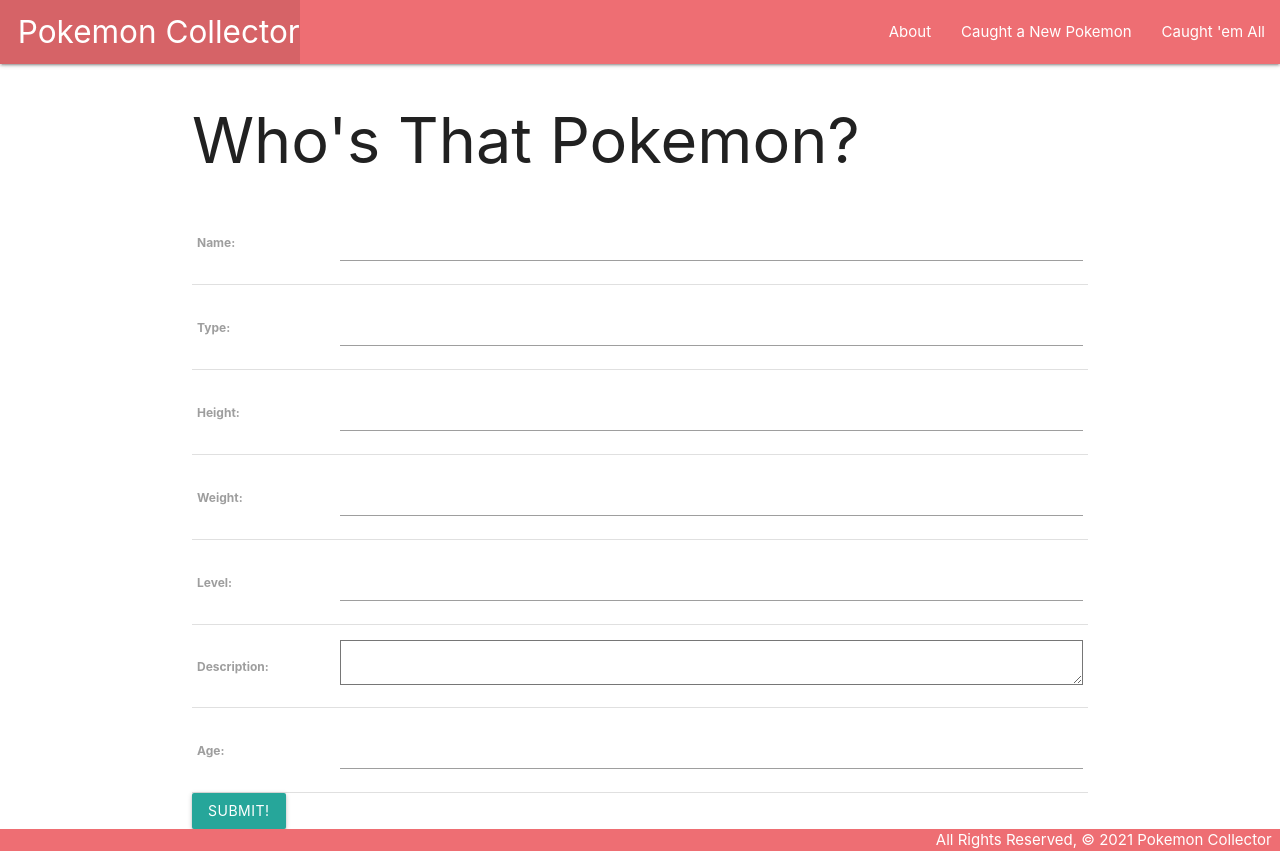
After one commit to amayorga7904/finchcollector, a Django app: page /pokemon/create/ in a window 1280 px wide. The commit adds this page. Run offline with Django 4.2, Linux system fonts and the light colour scheme.

Commit message:
create, update, and delete implemented

```diff
--- a/main_app/models.py
+++ b/main_app/models.py
@@ -1,4 +1,26 @@
 from django.db import models
+from django.urls import reverse
+
+TYPES = (
+    ('BUG', 'Bug'),
+    ('DRK', 'Dark'),
+    ('DRG', 'Dragon'),
+    ('ELC', 'Electric'),
+    ('FRY', 'Fairy'),
+    ('FGT', 'Fighting'),
+    ('FIR', 'Fire'),
+    ('FLY', 'Flying'),
+    ('GHS', 'Ghost'),
+    ('GRS', 'Grass'),
+    ('GRD', 'Ground'),
+    ('ICE', 'Ice'),
+    ('NML', 'Normal'),
+    ('PSN', 'Poison'),
+    ('PSY', 'Psychic'),
+    ('RCK', 'Rock'),
+    ('STL', 'Steel'),
+    ('WTR', 'Water'),
+)
 
 # Create your models here.
 class Pokemon(models.Model):
@@ -12,3 +34,18 @@ class Pokemon(models.Model):
 
     def __str__(self):
         return f'{self.name} ({self.id})'
+
+    def get_absolute_url(self):
+        return reverse('detail', kwargs={'pokemon_id': self.id})
+
+# class Move(models.Model):
+#     move_name = models.CharField()
+#     move_type = models.CharField(
+#         max_length=3,
+#         choices=TYPES
+#     )
+
+#     pokemon = models.ForeignKey(
+#         Pokemon,
+#         on_delete=models.CASCADE
+#     )
--- a/main_app/templates/about.html
+++ b/main_app/templates/about.html
@@ -1,8 +1,7 @@
 {% extends 'base.html' %}
 
 {% block content %}
-    <h1>About the Finch Pokemon Collector</h1>
+    <h1>About the Pokemon Collector</h1>
     <hr>
     <p>Hire Me, Cash Fetchem!</p>
-    <footer>All Rights Reserved, &copy; 2022 Finch Pokemon Collector</footer>
 {% endblock %}
--- a/main_app/templates/base.html
+++ b/main_app/templates/base.html
@@ -6,7 +6,7 @@
   <meta charset="UTF-8">
   <meta name="viewport" content="width=device-width, initial-scale=1.0">
   <meta http-equiv="X-UA-Compatible" content="ie=edge">
-  <title>Finch Collector</title>
+  <title>Pokemon Collector</title>
   <link rel="stylesheet" href="https://cdnjs.cloudflare.com/ajax/libs/materialize/1.0.0/css/materialize.min.css">
   <link rel="stylesheet" type="text/css" href="{% static 'css/style.css' %}">
 </head>
@@ -15,12 +15,12 @@
     <nav>
       <div class="nav-wrapper">
         <ul>
-          <li><a href="/" class="left brand-logo">&nbsp;&nbsp;Finch Pokemon Collector</a></li>
+          <li><a href="{% url 'home' %}" class="left brand-logo">&nbsp;&nbsp;Pokemon Collector</a></li>
         </ul>
         <ul class="right">
-          <li><a href="/">Home</a></li>
-          <li><a href="/about">About</a></li>
-          <li><a href="/pokemon">Caught 'em All</a></li>
+          <li><a href="{% url 'about' %}">About</a></li>
+          <li><a href="{% url 'pokemons_create' %}">Caught a New Pokemon</a></li>
+          <li><a href="{% url 'index' %}">Caught 'em All</a></li>
         </ul>
       </div>
     </nav>
@@ -30,7 +30,7 @@
     {% endblock %}
   </main>
   <footer class="page-footer">
-    <div class="right">All Rights Reserved, &copy; 2021 Finch Pokemon Collector &nbsp;</div>
+    <div class="right">All Rights Reserved, &copy; 2021 Pokemon Collector &nbsp;</div>
   </footer>
 </body>
 </html>
--- a/main_app/templates/home.html
+++ b/main_app/templates/home.html
@@ -2,6 +2,7 @@
 
 {% block content %}
 
-    <h1>Home of the Finch Pokemon</h1>
+    <h1>Finches?</h1>
+    <h2>Nah, Pokemon!</h2>
 
 {% endblock %}
--- /dev/null
+++ b/main_app/templates/main_app/pokemon_form.html
@@ -0,0 +1,20 @@
+{% extends 'base.html' %}
+
+{% block content %}
+{% if object %}
+    <h1><span class="'teal-text">{{ object.name }}</span></h1>
+{% else %}
+    <h1>Who's That Pokemon?</h1>
+{% endif %}
+<!-- Leaving the action empty makes the form post to the same url used to display it -->
+<form action="" method="POST">
+ <!-- Django requires the following for security purposes -->
+    {% csrf_token %}
+    <table>
+   <!-- Render the inputs inside of <tr>s & <td>s -->
+        {{ form.as_table }}
+    </table>
+    <input type="submit" value="Submit!" class="btn">
+</form>
+
+{% endblock %}
--- a/main_app/urls.py
+++ b/main_app/urls.py
@@ -6,4 +6,7 @@ urlpatterns = [
     path('about/', views.about, name='about'),
     path('pokemon/', views.pokemons_index, name='index'),
     path('pokemon/<int:pokemon_id>/', views.pokemon_detail, name='detail'),
+    path('pokemon/create/', views.PokemonCreate.as_view(), name='pokemons_create'),
+    path('pokemon/<int:pk>/update/', views.PokemonUpdate.as_view(), name='pokemons_update'),
+    path('pokemon/<int:pk>/delete/', views.PokemonDelete.as_view(), name='pokemons_delete'),
 ]
--- a/main_app/views.py
+++ b/main_app/views.py
@@ -1,4 +1,5 @@
 from django.shortcuts import render
+from django.views.generic.edit import CreateView, UpdateView, DeleteView
 from .models import Pokemon
 # Create your views here.
 
@@ -20,3 +21,15 @@ def pokemon_detail(request, pokemon_id):
   return render(request, 'pokemon/detail.html', {
     'pokemon': pokemon
   })
+
+class PokemonCreate(CreateView):
+  model = Pokemon
+  fields = '__all__'
+
+class PokemonUpdate(UpdateView):
+  model = Pokemon
+  fields = ['weight', 'level', 'description', 'age']
+
+class PokemonDelete(DeleteView):
+  model = Pokemon
+  success_url = '/pokemon'
```
Also changed, not shown: main_app/templates/main_app/pokemon_confirm_delete.html (added, +13 -0 lines), main_app/templates/pokemon/detail.html (+6 -2 lines).
